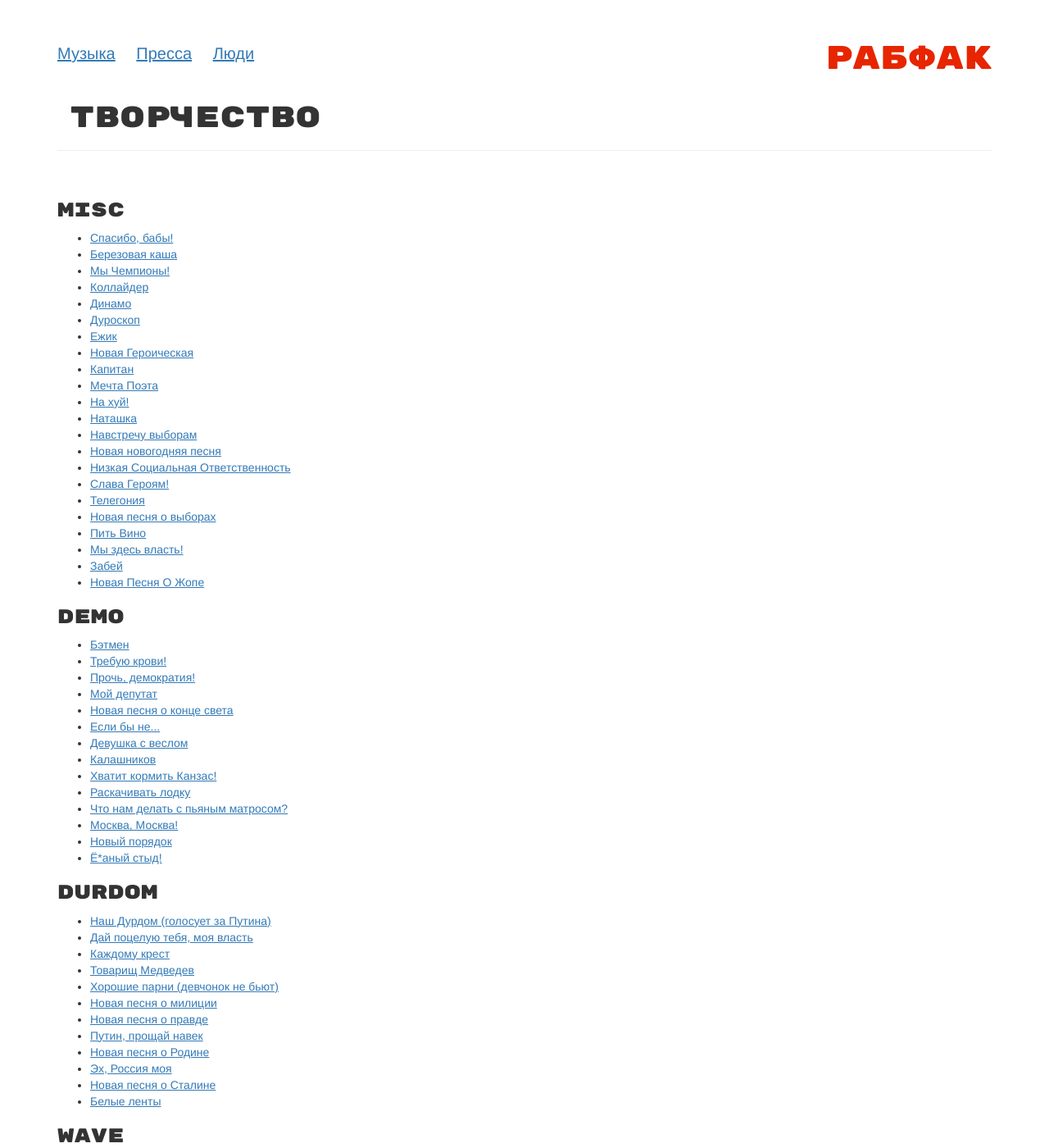
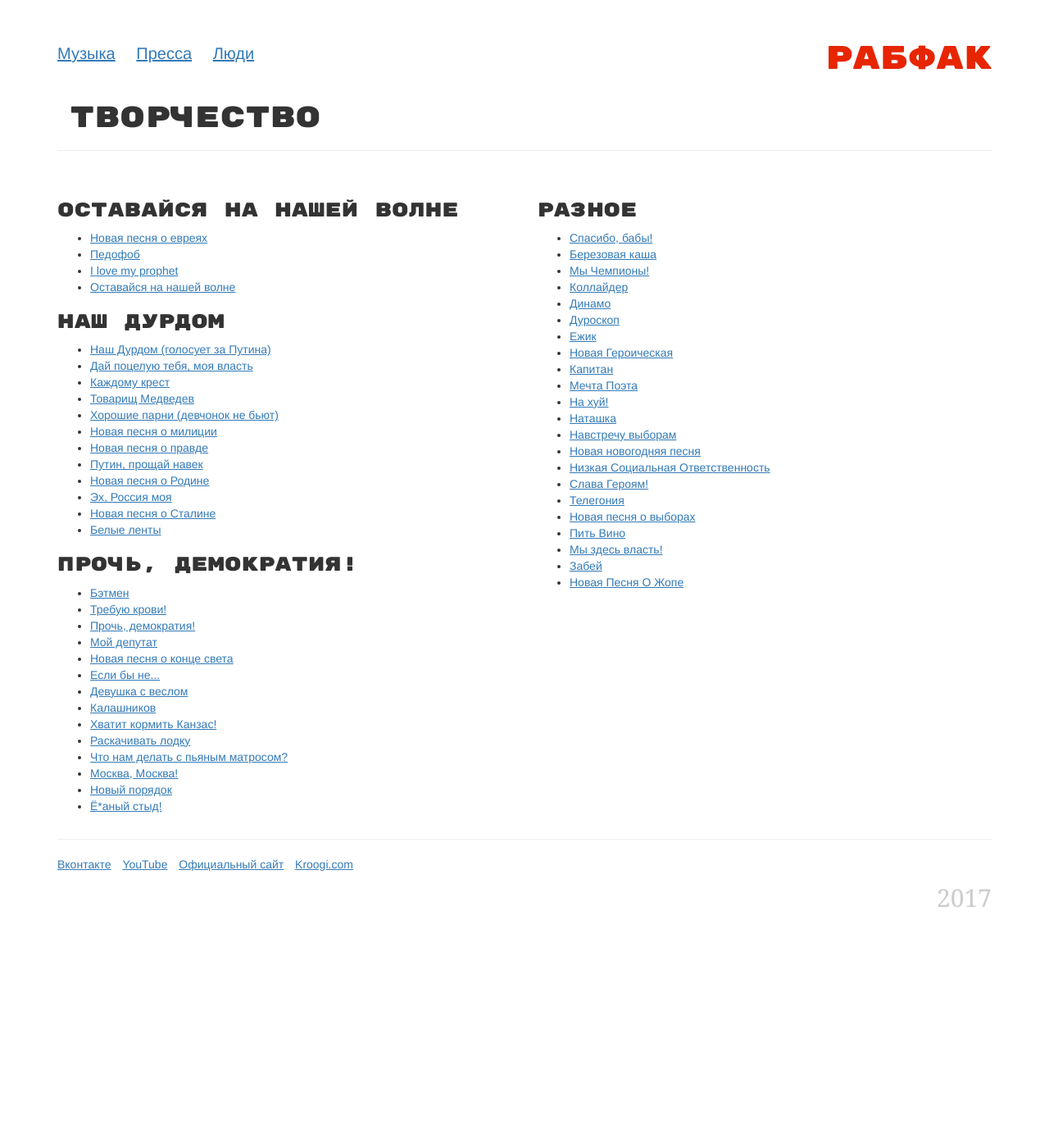
Before and after one commit to wuwujka/rabfak, a Jekyll site: the page built from pages/index.html, in a window 1280 px wide and 1400 px high. Shown: the whole window at 82% size. Built offline with Jekyll 4.4.1, drawn with Linux system fonts in a browser that asks for light colours; some of the changed text lies outside the part shown.

Commit message:
Название альбомов

```diff
--- /dev/null
+++ b/_data/albums.json
@@ -0,0 +1,6 @@
+{
+  "demo": { "name": "Прочь, демократия!" },
+  "misc": { "name": "Разное" },
+  "durdom": { "name": "Наш дурдом" },
+  "wave": { "name": "Оставайся на нашей волне" }
+}
--- /dev/null
+++ b/_includes/tracklist.html
@@ -0,0 +1,14 @@
+{% assign by_album = site.songs | group_by: 'album' %}
+{% for t in by_album %}
+  {% if t.name == include.album %}
+    {% assign meta = site.data.albums[t.name]%}
+    <h3>{{meta.name}}</h3>
+    <ul>
+      {% for song in t.items %}
+        <li>
+          <a href="{{song.url}}">{{ song.name }}</a>
+        </li>
+      {% endfor %}
+    </ul>
+  {% endif %}
+{% endfor %}
--- a/pages/index.html
+++ b/pages/index.html
@@ -3,14 +3,13 @@ layout: default
 title: "Творчество"
 permalink: index.html
 ---
-{% assign by_album = site.songs | group_by: 'album' %}
-{% for t in by_album %}
-  <h3>{{t.name}}</h3>
-  <ul>
-    {% for song in t.items %}
-      <li>
-        <a href="{{song.url}}">{{ song.name }}</a>
-      </li>
-    {% endfor %}
-  </ul>
-{% endfor %}
+<div class="row">
+  <div class="col-xs-6">
+    {% include tracklist.html album="wave" %}
+    {% include tracklist.html album="durdom" %}
+    {% include tracklist.html album="demo" %}
+  </div>
+  <div class="col-xs-6">
+    {% include tracklist.html album="misc" %}
+  </div>
+</div>
```
